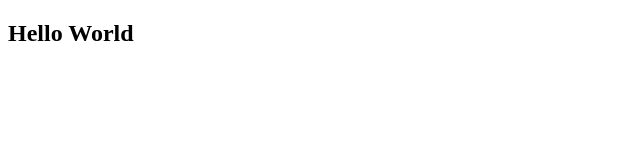
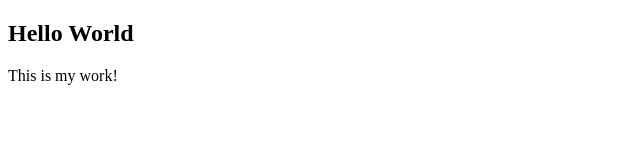
Before and after one commit to ClaireLally8/ubiquitous-octo-memory, a plain HTML site: page index.html in a window 1280 px wide. Shown: the whole page, without its empty margins (0-640 px from the left). Drawn offline with Linux system fonts and the light colour scheme.

Commit message:
PR example

```diff
--- a/index.html
+++ b/index.html
@@ -8,5 +8,6 @@
 </head>
 <body>
     <h2>Hello World</h2>
+    <p>This is my work!</p>
 </body>
 </html>
```
